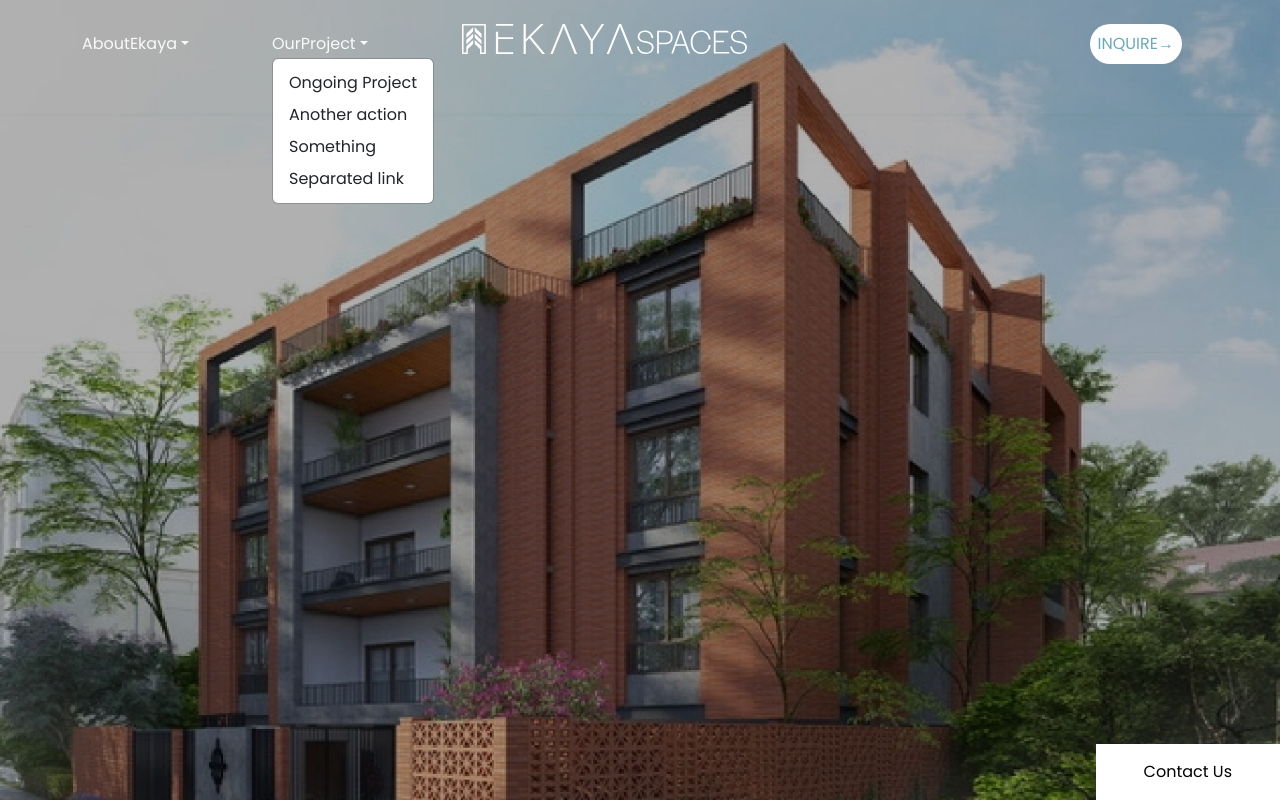
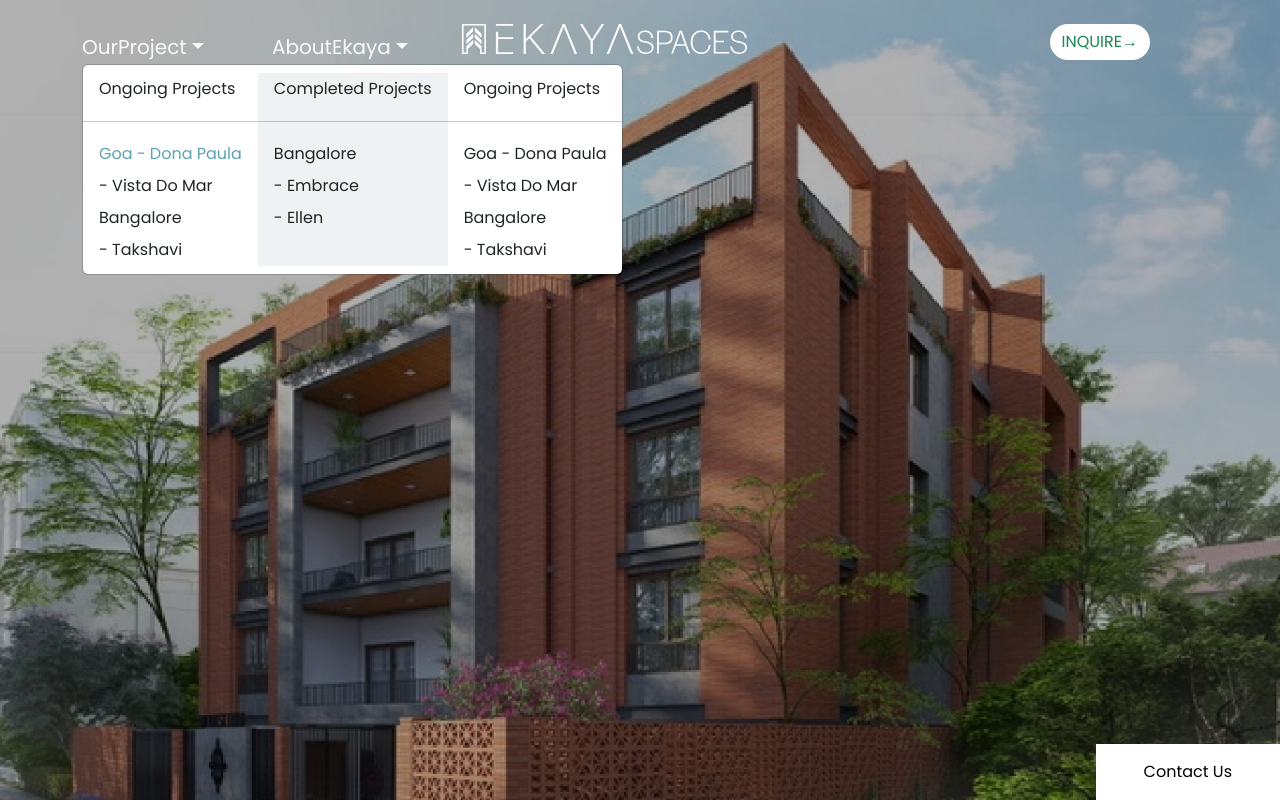
Before and after one commit to kishorebarathR/ekaya, a Next.js app: page /ellen in a window 1280 px wide. Both pictures are taken after a click on the button "OurProject". Shown: the top 800 px of the page. Built offline with nearby package versions, Linux system fonts and the light colour scheme; a web font is replaced by a local one.

Commit message:
i done ekaya project

```diff
--- a/app/globals.css
+++ b/app/globals.css
@@ -18,7 +18,11 @@
   background-color: #ABD2D3;
 }
 .wbg-dark-green{
-  background-color: #5CA2B0;
+  background-color: #5CA2B0 !important;
+
+}
+.wbg-txt-green{
+  color: #5CA2B0 !important;
 
 }
 .green{
--- a/components/Shared/Header/Headerpage.js
+++ b/components/Shared/Header/Headerpage.js
@@ -2,40 +2,79 @@
 import React from 'react';
 import { Row, Col, Container, Image, Navbar, Nav, NavDropdown,Button } from 'react-bootstrap';
 import 'bootstrap/dist/css/bootstrap.min.css';
+import { useState } from 'react';
 
 
 const Headerpage = () => {
+  const [showDropdown, setShowDropdown] = useState(false);
+
+  const handleMouseOver = () => {
+    setShowDropdown(true);
+  };
+
+  const handleMouseOut = () => {
+    setShowDropdown(false);
+  };
   return (
     <>
-      <Container fluid className='position-absolute z-index-100'>
+      <Container fluid className='position-absolute'>
         <Container>
           <Row>
-            <Col lg={2}>
+            <Col>
               <Navbar expand="lg">
-                <NavDropdown className='text-light mt-4' title="AboutEkaya" id="basic-nav-dropdown">
-                  <NavDropdown.Item href="#action/3.1">Our Story</NavDropdown.Item>
-                  <NavDropdown.Item href="#action/3.2">Our Team</NavDropdown.Item>
-                  <NavDropdown.Item href="#action/3.3">Why Ekaya</NavDropdown.Item>
-                  <NavDropdown.Item href="#action/3.4">Sustainability</NavDropdown.Item>
+                <NavDropdown className='text-light mt-4 fs-5' title="OurProject" id="basic-nav-dropdown">
+                  <Row className='row d-flex flex-colum '>
+                    <Col sm={12}>
+                    <div className='d-flex flex-row'>
+
+                      <div>
+                      <NavDropdown.Item href="#action/3.1 ">Ongoing Projects</NavDropdown.Item>
+                      <hr/>
+                    <NavDropdown.Item href="#action/3.2" className="wbg-txt-green">Goa - Dona Paula</NavDropdown.Item>
+                    <NavDropdown.Item href="#action/3.2">- Vista Do Mar</NavDropdown.Item>
+                    <NavDropdown.Item className="wbg-green" href="#action/3.2">Bangalore</NavDropdown.Item>
+                    <NavDropdown.Item href="#action/3.2">- Takshavi</NavDropdown.Item>
+                      </div>
+                      <div className="light-gray m-0 p-0">
+                      <NavDropdown.Item href="#action/3.1">Completed Projects</NavDropdown.Item>
+                      <hr/>
+                    <NavDropdown.Item href="#action/3.2" className="wbg-green">Bangalore</NavDropdown.Item>
+                    <NavDropdown.Item href="#action/3.2">- Embrace</NavDropdown.Item>
+                    <NavDropdown.Item className="wbg-green" href="#action/3.2">- Ellen</NavDropdown.Item>
+                      </div>
+                      <div>
+                      <NavDropdown.Item href="#action/3.1">Ongoing Projects</NavDropdown.Item>
+                      <hr/>
+                    <NavDropdown.Item href="#action/3.2" className="wbg-green">Goa - Dona Paula</NavDropdown.Item>
+                    <NavDropdown.Item href="#action/3.2">- Vista Do Mar</NavDropdown.Item>
+                    <NavDropdown.Item className="wbg-green" href="#action/3.2">Bangalore</NavDropdown.Item>
+                    <NavDropdown.Item href="#action/3.2">- Takshavi</NavDropdown.Item>
+                      </div>
+
+                    </div>
+                    </Col>
+                  </Row>
                 </NavDropdown>
               </Navbar>
             </Col>
             <Col lg={2}>
               <Navbar expand="lg">
-                <NavDropdown className='text-light mt-4' title="OurProject" id="basic-nav-dropdown">
-                  <NavDropdown.Item href="#action/3.1">Ongoing Project</NavDropdown.Item>
-                  <NavDropdown.Item href="#action/3.2">Another action</NavDropdown.Item>
-                  <NavDropdown.Item href="#action/3.3">Something</NavDropdown.Item>
-
-                  <NavDropdown.Item href="#action/3.4">Separated link</NavDropdown.Item>
+                <NavDropdown className='text-light mt-4 fs-5' title="AboutEkaya" id="basic-nav-dropdown"
+                show={showDropdown}
+                onMouseOver={handleMouseOver}
+                onMouseOut={handleMouseOut}>
+                  <NavDropdown.Item href="#action/3.1">Our Story</NavDropdown.Item>
+                  <NavDropdown.Item href="#action/3.2">Our Team</NavDropdown.Item>
+                  <NavDropdown.Item href="#action/3.3">Why Ekaya</NavDropdown.Item>
+                  <NavDropdown.Item href="#action/3.3">Sustainability</NavDropdown.Item>
                 </NavDropdown>
               </Navbar>
             </Col>
             <Col lg={4}>
-              <Image src="/images/Group 49397 (1).svg" className="img-fluid  mt-4" alt="..." />
+              <Image src="/images/Homepage_logo.svg" className="img-fluid  mt-4" alt="..." />
             </Col>
-            <Col lg={4}><button type="button" class="btn-color-home rounded-5 border-0 float-end p-2 me-3 mt-4">INQUIRE&#8594;</button>
-
+            <Col lg={4}>
+              <Button className="rounded-5 bg-white mt-4  text-success float-end border-0 me-5">INQUIRE&#8594;</Button>
             </Col>
           </Row>
         </Container>
```
Also changed, not shown: components/HomeComponents/Propertiesoverview.js (+6 -6 lines), public/images/Homepage_logo.svg (renamed from public/images/Group 49397 (1).svg).
